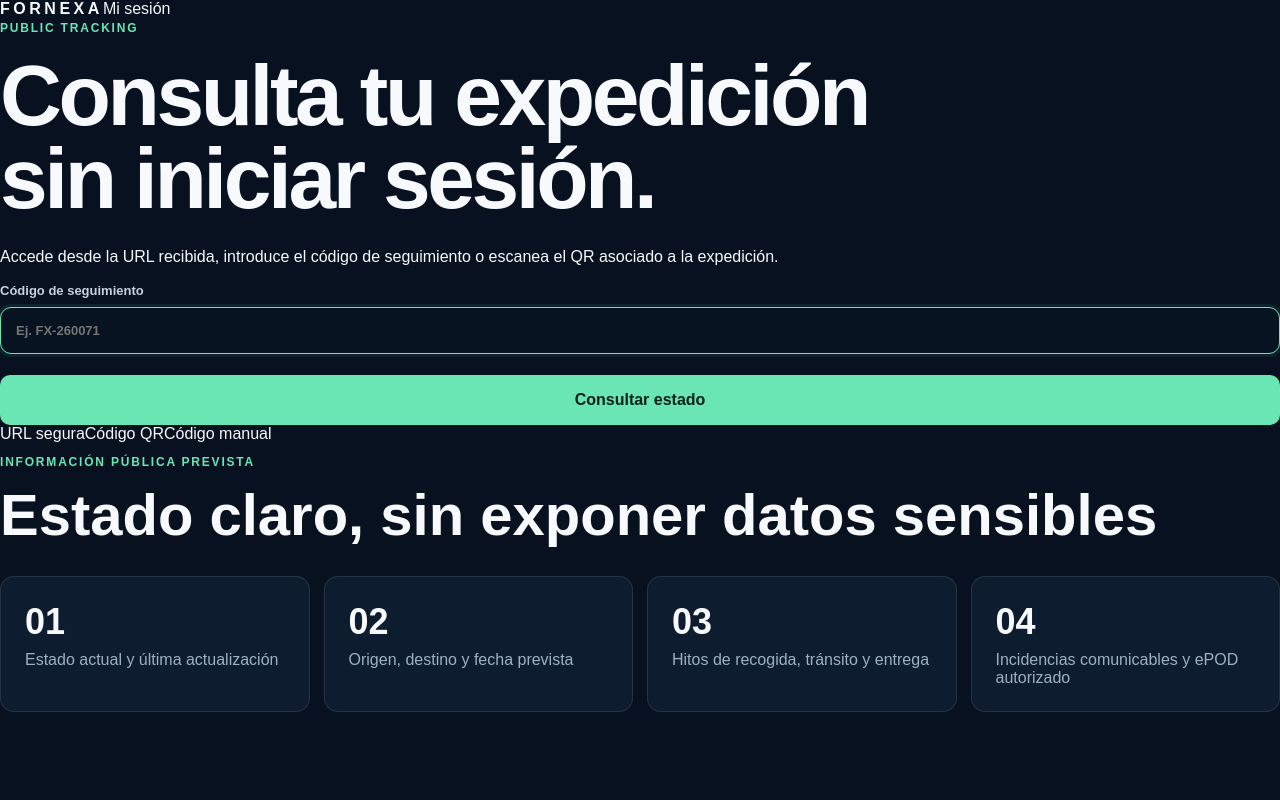
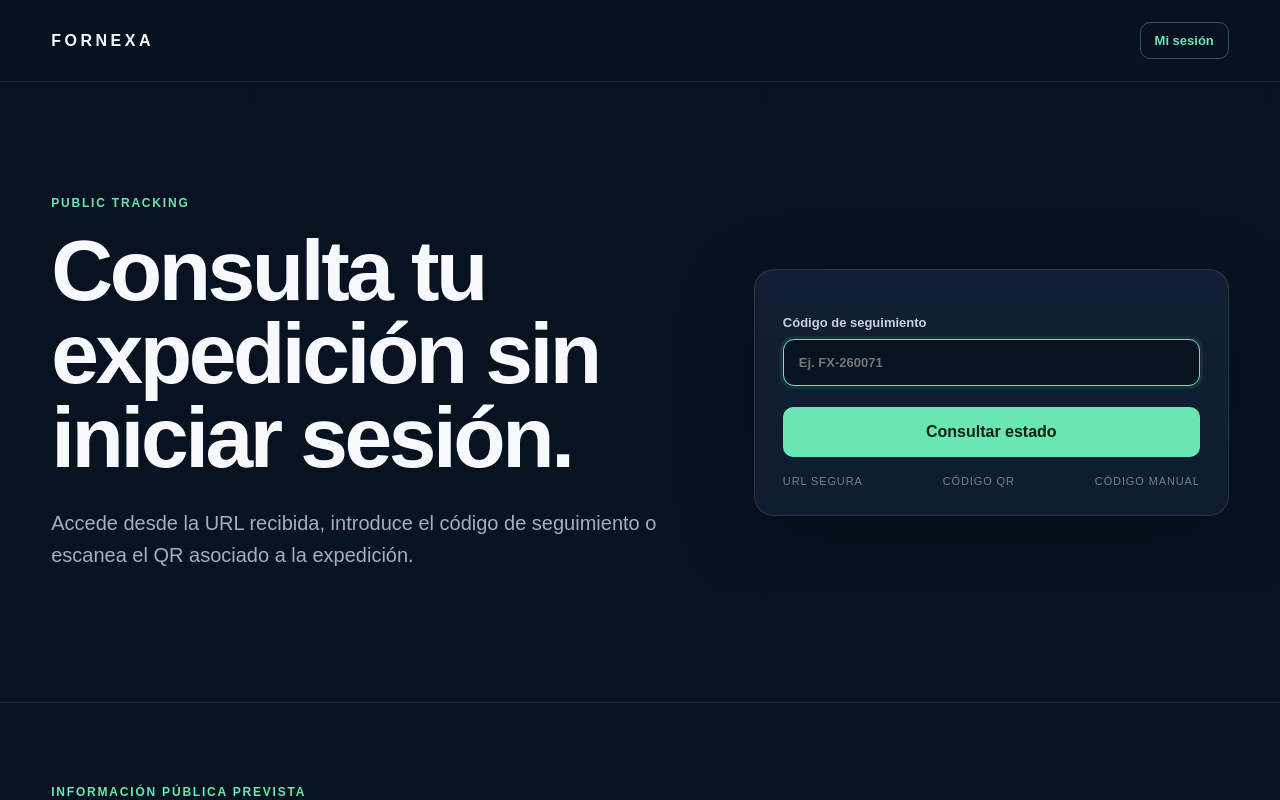
Before and after one commit to fragonh2-boop/Fornexa, a Next.js app: page /tracking in a window 1280 px wide. Shown: the top 800 px of the page. Built offline with nearby package versions, Linux system fonts and the light colour scheme.

Commit message:
Style access modes and public tracking

```diff
--- a/app/globals.css
+++ b/app/globals.css
@@ -55,8 +55,8 @@ button { background:var(--accent); color:#062117; border:0; border-radius:10px;
 .modal { position:relative; width:min(440px,100%); }
 .close { position:absolute; right:16px; top:12px; width:auto!important; margin:0!important; padding:4px 10px; color:var(--text); background:transparent; font-size:28px; }
 .modal small { display:block; color:var(--muted); line-height:1.4; }
-.auth-page { display:grid; grid-template-columns:minmax(380px,.9fr) minmax(520px,1.1fr); min-height:100vh; background:#07111f; }
-.auth-brand-panel { position:relative; display:flex; flex-direction:column; justify-content:space-between; overflow:hidden; padding:42px clamp(32px,5vw,72px); background:radial-gradient(circle at 20% 20%,rgba(105,230,180,.14),transparent 34%),linear-gradient(160deg,#0d2135,#07111f 72%); border-right:1px solid var(--line); }
+.auth-page { display:grid; grid-template-columns:minmax(420px,1fr) minmax(560px,1fr); min-height:100vh; }
+.auth-brand-panel { position:relative; display:flex; flex-direction:column; justify-content:space-between; min-height:100vh; padding:48px; overflow:hidden; border-right:1px solid var(--line); background:radial-gradient(circle at 20% 20%,rgba(105,230,180,.1),transparent 36%),linear-gradient(160deg,#0b1a2b,#07111f 65%); }
 .auth-brand-panel::after { content:""; position:absolute; right:-150px; bottom:-180px; width:440px; height:440px; border:1px solid rgba(105,230,180,.2); border-radius:50%; box-shadow:0 0 0 70px rgba(105,230,180,.025),0 0 0 140px rgba(105,230,180,.018); }
 .auth-logo { position:relative; z-index:1; width:max-content; font-weight:900; letter-spacing:.22em; }
 .auth-brand-copy { position:relative; z-index:1; max-width:620px; }
@@ -64,10 +64,13 @@ button { background:var(--accent); color:#062117; border:0; border-radius:10px;
 .auth-brand-copy p { max-width:540px; color:var(--muted); font-size:20px; line-height:1.6; }
 .auth-security-list { position:relative; z-index:1; display:grid; gap:12px; color:#bfd0df; font-size:14px; }
 .auth-form-panel { display:grid; place-items:center; padding:40px; background:linear-gradient(180deg,#081321,#07111f); }
-.auth-card { width:min(620px,100%); }
-.auth-back { display:inline-block; margin-bottom:38px; color:var(--muted); font-size:14px; }
+.auth-card { width:min(680px,100%); }
+.auth-top-links { display:flex; justify-content:space-between; gap:20px; align-items:center; margin-bottom:30px; }
+.auth-back { color:var(--muted); font-size:14px; }
+.tracking-access { color:var(--accent); font-size:14px; font-weight:800; }
 .auth-tabs { display:grid; grid-template-columns:1fr 1fr; gap:5px; padding:5px; background:#0b1828; border:1px solid var(--line); border-radius:14px; }
-.auth-tabs button { padding:12px; color:var(--muted); background:transparent; }
+.auth-tabs-three { grid-template-columns:repeat(3,1fr); }
+.auth-tabs button { padding:12px 10px; color:var(--muted); background:transparent; font-size:13px; }
 .auth-tabs button.active { color:#062117; background:var(--accent); }
 .auth-heading { margin:34px 0 26px; }
 .auth-heading h2 { margin:10px 0; font-size:clamp(32px,4vw,48px); letter-spacing:-.03em; }
@@ -75,6 +78,7 @@ button { background:var(--accent); color:#062117; border:0; border-radius:10px;
 .role-selector { margin:0 0 22px; padding:0; border:0; }
 .role-selector legend { margin-bottom:10px; color:#c6d2df; font-size:13px; font-weight:800; }
 .role-grid { display:grid; grid-template-columns:1fr 1fr; gap:10px; }
+.role-grid-three { grid-template-columns:repeat(3,1fr); }
 .role-grid label { position:relative; display:flex; align-items:center; min-height:54px; padding:12px 14px; color:var(--muted); background:#0a1625; border:1px solid var(--line); border-radius:11px; cursor:pointer; }
 .role-grid label.selected { color:var(--text); border-color:rgba(105,230,180,.75); background:rgba(105,230,180,.08); }
 .role-grid input { position:absolute; opacity:0; pointer-events:none; }
@@ -93,7 +97,20 @@ button { background:var(--accent); color:#062117; border:0; border-radius:10px;
 .auth-options button { padding:0; color:var(--accent); background:transparent; font-weight:700; }
 .auth-submit { width:100%; min-height:50px; margin-top:4px; }
 .auth-message { margin:14px 0 0; padding:12px 14px; color:#cbeede; background:rgba(105,230,180,.08); border:1px solid rgba(105,230,180,.2); border-radius:10px; font-size:13px; line-height:1.45; }
+.public-tracking-note { margin-top:24px; padding:18px; background:#0a1625; border:1px solid var(--line); border-radius:14px; }
+.public-tracking-note strong { display:block; margin-bottom:7px; }
+.public-tracking-note p { margin:0 0 12px; color:var(--muted); font-size:13px; line-height:1.5; }
+.public-tracking-note a { color:var(--accent); font-size:13px; font-weight:800; }
 .auth-footer { display:flex; gap:18px; margin-top:32px; padding-top:20px; color:#61758b; border-top:1px solid var(--line); font-size:12px; }
+.tracking-page { min-height:100vh; background:linear-gradient(180deg,#07111f,#091525); }
+.tracking-header { display:flex; justify-content:space-between; align-items:center; padding:22px 4vw; border-bottom:1px solid var(--line); }
+.tracking-session-link { padding:10px 14px; color:var(--accent); border:1px solid rgba(105,230,180,.35); border-radius:10px; font-size:13px; font-weight:800; }
+.tracking-hero { display:grid; grid-template-columns:minmax(0,1.15fr) minmax(340px,.85fr); gap:60px; align-items:center; min-height:620px; padding:80px 4vw; }
+.tracking-hero h1 { max-width:760px; }
+.tracking-hero>div>p { max-width:680px; color:var(--muted); font-size:20px; line-height:1.6; }
+.tracking-card { padding:28px; background:linear-gradient(180deg,var(--panel2),var(--panel)); border:1px solid var(--line); border-radius:20px; box-shadow:0 25px 80px rgba(0,0,0,.25); }
+.tracking-methods { display:flex; justify-content:space-between; gap:10px; margin-top:18px; color:#708298; font-size:11px; text-transform:uppercase; letter-spacing:.08em; }
+.tracking-preview { padding:70px 4vw 90px; border-top:1px solid var(--line); background:#081321; }
 @media (prefers-reduced-motion:reduce) { .rotating-message strong { animation:none; } }
-@media (max-width:1000px) { .hero { grid-template-columns:1fr; } .login-card { max-width:600px; } .metrics { grid-template-columns:1fr 1fr; } .topnav>a { display:none; } .auth-page { grid-template-columns:1fr; } .auth-brand-panel { min-height:430px; border-right:0; border-bottom:1px solid var(--line); } .auth-brand-copy h1 { font-size:58px; } }
-@media (max-width:700px) { .topbar { padding:16px 20px; } .topnav { gap:10px; } .language-select span { display:none; } .login-trigger { display:none; } .hero { padding:65px 20px; } h1 { font-size:50px; } .rotating-message { align-items:flex-start; flex-direction:column; gap:7px; min-height:83px; } .rotating-message strong { font-size:30px; } .lead { font-size:17px; } .dashboard-section { padding:60px 20px; } .metrics { grid-template-columns:1fr; } .table-head { display:none; } .table-row { grid-template-columns:1fr; gap:8px; } .modules-strip { grid-template-columns:1fr 1fr; } .modules-strip span { border-bottom:1px solid var(--line); } .auth-brand-panel { min-height:340px; padding:28px 22px; } .auth-brand-copy h1 { font-size:46px; } .auth-brand-copy p { font-size:17px; } .auth-security-list { display:none; } .auth-form-panel { padding:34px 20px; } .auth-back { margin-bottom:26px; } .role-grid { grid-template-columns:1fr; } .auth-options { align-items:flex-start; flex-direction:column; } .auth-footer { flex-wrap:wrap; } }
+@media (max-width:1000px) { .hero { grid-template-columns:1fr; } .login-card { max-width:600px; } .metrics { grid-template-columns:1fr 1fr; } .topnav>a { display:none; } .auth-page { grid-template-columns:1fr; } .auth-brand-panel { min-height:430px; border-right:0; border-bottom:1px solid var(--line); } .auth-brand-copy h1 { font-size:58px; } .tracking-hero { grid-template-columns:1fr; } }
+@media (max-width:700px) { .topbar { padding:16px 20px; } .topnav { gap:10px; } .language-select span { display:none; } .login-trigger { display:none; } .hero { padding:65px 20px; } h1 { font-size:50px; } .rotating-message { align-items:flex-start; flex-direction:column; gap:7px; min-height:83px; } .rotating-message strong { font-size:30px; } .lead { font-size:17px; } .dashboard-section { padding:60px 20px; } .metrics { grid-template-columns:1fr; } .table-head { display:none; } .table-row { grid-template-columns:1fr; gap:8px; } .modules-strip { grid-template-columns:1fr 1fr; } .modules-strip span { border-bottom:1px solid var(--line); } .auth-brand-panel { min-height:340px; padding:28px 22px; } .auth-brand-copy h1 { font-size:46px; } .auth-brand-copy p { font-size:17px; } .auth-security-list { display:none; } .auth-form-panel { padding:34px 20px; } .auth-top-links { align-items:flex-start; flex-direction:column; } .auth-tabs-three { grid-template-columns:1fr; } .role-grid,.role-grid-three { grid-template-columns:1fr; } .auth-options { align-items:flex-start; flex-direction:column; } .auth-footer { flex-wrap:wrap; } .tracking-header { padding:18px 20px; } .tracking-hero { padding:60px 20px; } .tracking-hero h1 { font-size:48px; } .tracking-hero>div>p { font-size:17px; } .tracking-methods { align-items:flex-start; flex-direction:column; } .tracking-preview { padding:60px 20px; } }
```
